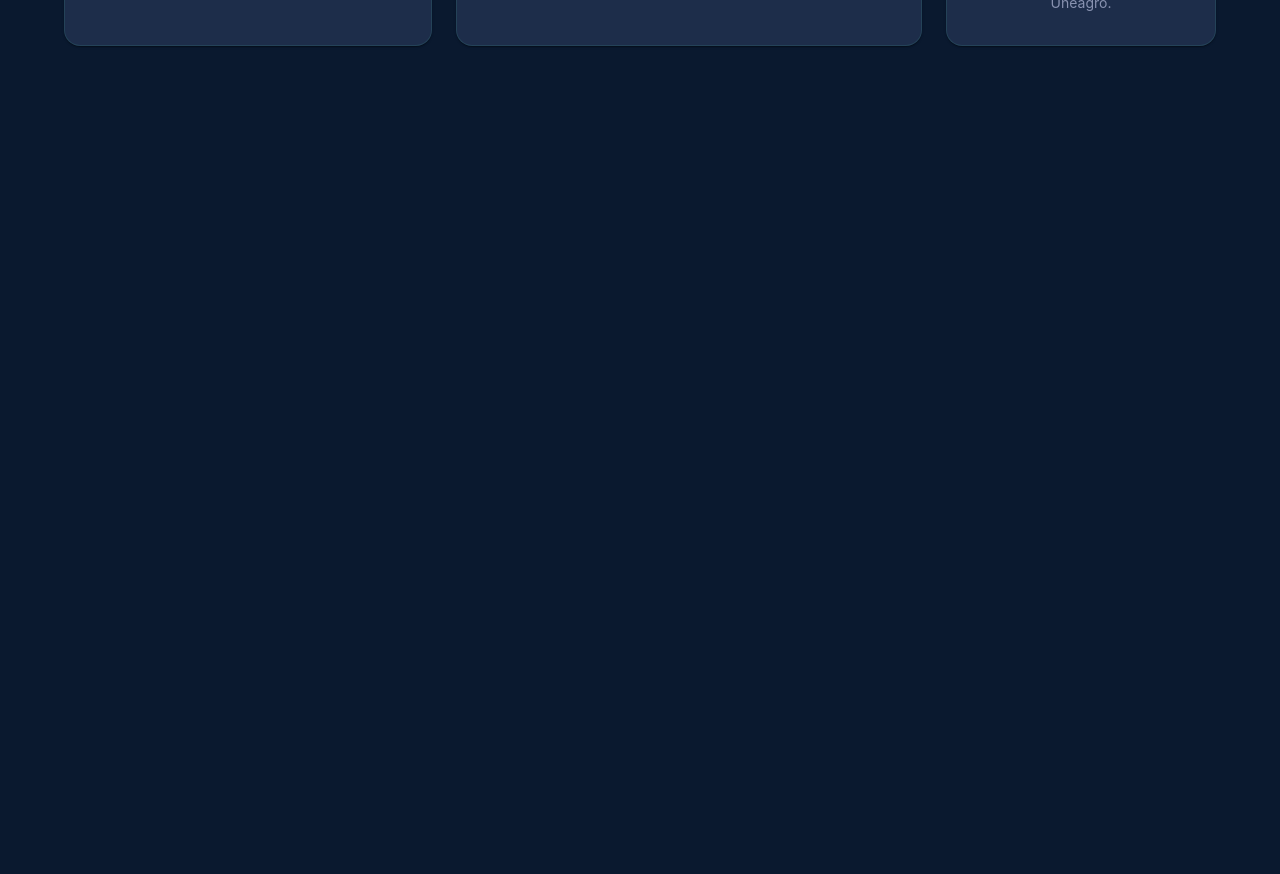
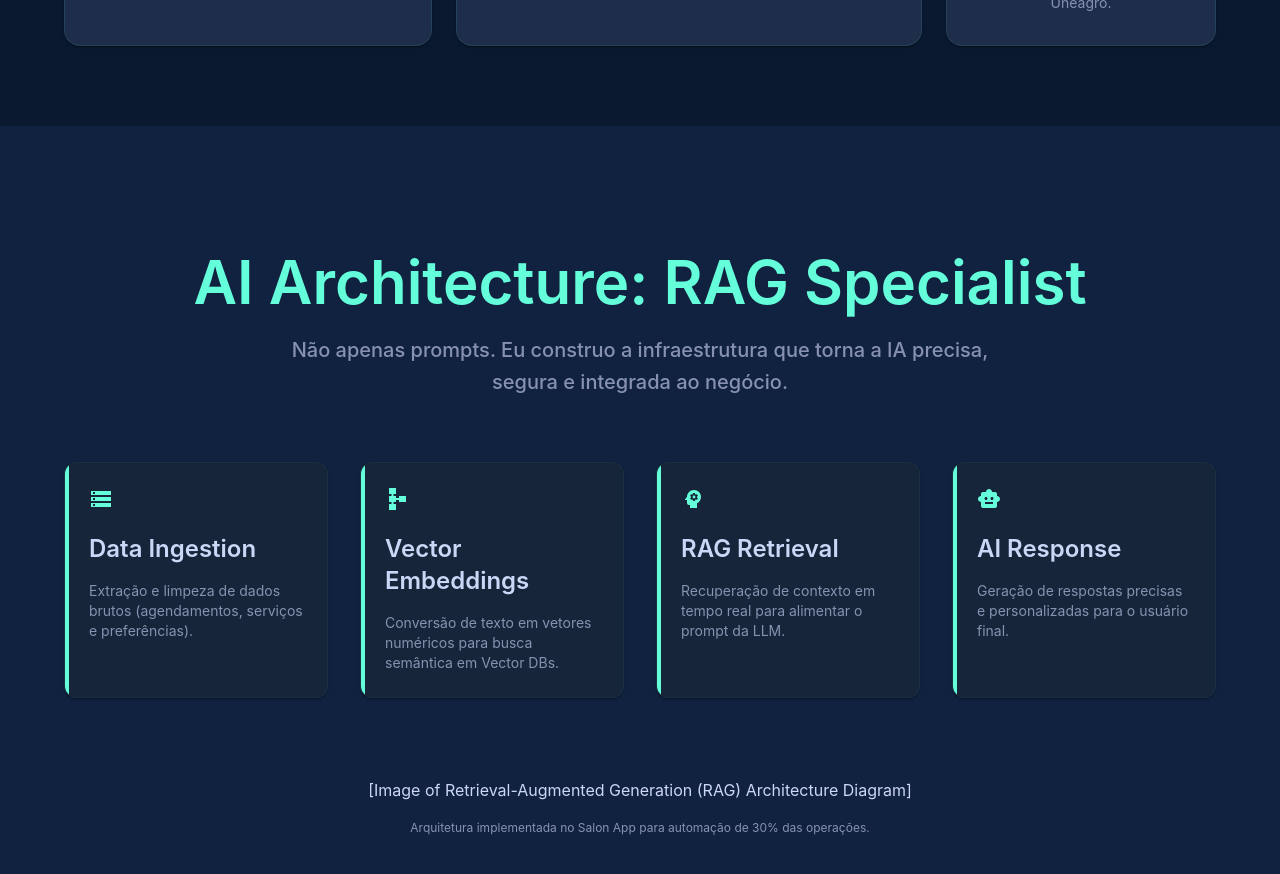
Before and after one commit to GabrielCaetanoo/my-portfolio, a React (Vite) app in the folder my-portfolio/: page / in a window 1280 px wide. Shown: the part 2820-3694 px from the top of the page. Before the commit the page ends 2946 px from the top, so only its background shows below. Built offline with nearby package versions, Linux system fonts and the light colour scheme; no server answers.

Commit message:
feat: AIShowcase

```diff
--- /dev/null
+++ b/my-portfolio/src/components/AIShowcase/AIShowcase.tsx
@@ -0,0 +1,99 @@
+import { Box, Container, Typography, Grid, Paper, Stack } from "@mui/material";
+import { motion } from "framer-motion";
+import SmartToyIcon from '@mui/icons-material/SmartToy';
+import StorageIcon from '@mui/icons-material/Storage';
+import PsychologyIcon from '@mui/icons-material/Psychology';
+import SchemaIcon from '@mui/icons-material/Schema';
+
+const AIShowcase = () => {
+    const steps = [
+        {
+            title: "Data Ingestion",
+            desc: "Extração e limpeza de dados brutos (agendamentos, serviços e preferências).",
+            icon: <StorageIcon />,
+            color: "#64FFDA"
+        },
+        {
+            title: "Vector Embeddings",
+            desc: "Conversão de texto em vetores numéricos para busca semântica em Vector DBs.",
+            icon: <SchemaIcon />,
+            color: "#64FFDA"
+        },
+        {
+            title: "RAG Retrieval",
+            desc: "Recuperação de contexto em tempo real para alimentar o prompt da LLM.",
+            icon: <PsychologyIcon />,
+            color: "#64FFDA"
+        },
+        {
+            title: "AI Response",
+            desc: "Geração de respostas precisas e personalizadas para o usuário final.",
+            icon: <SmartToyIcon />,
+            color: "#64FFDA"
+        }
+    ];
+
+    return (
+        <Box sx={{ py: 15, backgroundColor: "secondary.main", position: 'relative' }}>
+            <Container maxWidth="lg">
+                <Typography variant="h2" textAlign="center" gutterBottom sx={{ color: 'primary.contrastText', mb: 2 }}>
+                    AI Architecture: RAG Specialist
+                </Typography>
+                <Typography variant="h6" textAlign="center" sx={{ color: 'text.secondary', mb: 8, maxWidth: '700px', mx: 'auto' }}>
+                    Não apenas prompts. Eu construo a infraestrutura que torna a IA precisa, segura e integrada ao negócio.
+                </Typography>
+
+                <Grid container spacing={4}>
+                    {steps.map((step, index) => (
+                        <Grid item xs={12} sm={6} md={3} key={index}>
+                            <Paper
+                                component={motion.div}
+                                initial={{ opacity: 0, x: -20 }}
+                                whileInView={{ opacity: 1, x: 0 }}
+                                transition={{ delay: index * 0.2 }}
+                                sx={{
+                                    p: 3,
+                                    height: '100%',
+                                    backgroundColor: 'primary.main',
+                                    border: '1px solid rgba(100, 255, 218, 0.05)',
+                                    borderRadius: 3,
+                                    position: 'relative',
+                                    overflow: 'hidden',
+                                    '&::before': {
+                                        content: '""',
+                                        position: 'absolute',
+                                        top: 0,
+                                        left: 0,
+                                        width: '4px',
+                                        height: '100%',
+                                        backgroundColor: step.color
+                                    }
+                                }}
+                            >
+                                <Stack spacing={2}>
+                                    <Box sx={{ color: step.color }}>{step.icon}</Box>
+                                    <Typography variant="h5" sx={{ fontWeight: 600 }}>
+                                        {step.title}
+                                    </Typography>
+                                    <Typography variant="body2" sx={{ color: 'text.secondary' }}>
+                                        {step.desc}
+                                    </Typography>
+                                </Stack>
+                            </Paper>
+                        </Grid>
+                    ))}
+                </Grid>
+
+                {/* Diagrama Simbolizado */}
+                <Box sx={{ mt: 10, textAlign: 'center' }}>
+                    [Image of Retrieval-Augmented Generation (RAG) Architecture Diagram]
+                    <Typography variant="caption" sx={{ color: 'text.secondary', display: 'block', mt: 2 }}>
+                        Arquitetura implementada no Salon App para automação de 30% das operações.
+                    </Typography>
+                </Box>
+            </Container>
+        </Box>
+    );
+};
+
+export default AIShowcase;
--- a/my-portfolio/src/pages/Home/Home.tsx
+++ b/my-portfolio/src/pages/Home/Home.tsx
@@ -3,6 +3,7 @@ import Hero from "./sections/Hero/Hero";
 import NavBar from "../../components/StyledButton/NavBar/NavBar";
 // 1. Importe o novo componente de métricas
 import ImpactMetrics from "../../components/ImpactMetrics/ImpactMetrics";
+import AIShowcase from "../../components/AIShowcase/AIShowcase";
 import translationsEN from '../../public/locales/NavBar/en/translation.json';
 import translationsPT from '../../public/locales/NavBar/pt/translation.json';
 
@@ -41,6 +42,7 @@ const Home = () => {
         />
         {/* 2. Adicione a seção de métricas aqui */}
         <ImpactMetrics />
+        <AIShowcase /> {/* Nova seção aqui */}
       </>
     );
 };
```
